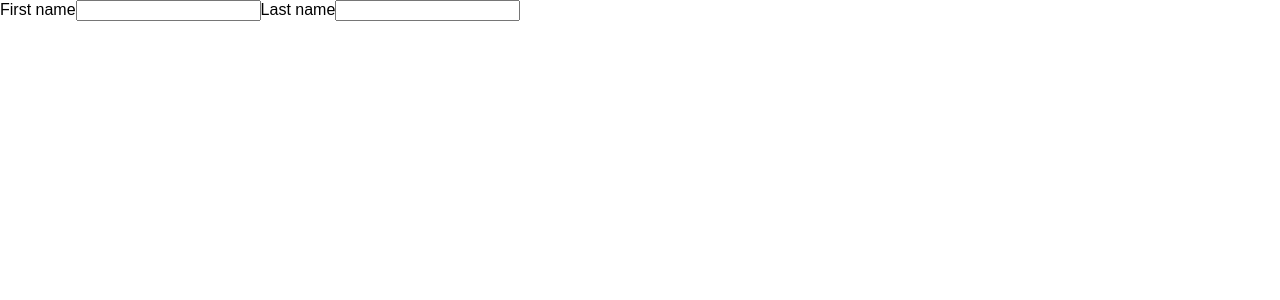
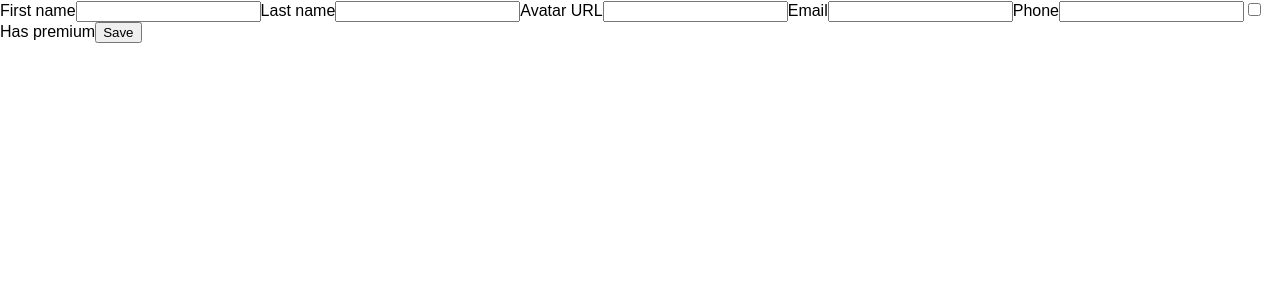
Before and after one commit to vsgoulart/merchants-spa, a React app: page /merchants/new in a window 1280 px wide. Shown: the top 300 px of the page. Built offline with nearby package versions, Linux system fonts and the light colour scheme; no server answers.

Commit message:
Adds redirect to merchant form

```diff
--- /dev/null
+++ b/src/actions/redirect.js
@@ -0,0 +1,7 @@
+export const REDIRECT = "REDIRECT";
+
+export const RESET_REDIRECT = "RESET_REDIRECT";
+
+export const redirect = () => ({ type: REDIRECT });
+
+export const resetRedirect = () => ({ type: RESET_REDIRECT });
--- a/src/components/MerchantFormView.jsx
+++ b/src/components/MerchantFormView.jsx
@@ -39,6 +39,34 @@ class MerchantFormView extends Component {
             required
           />
         </label>
+        <label htmlFor="avatarUrl">
+          Avatar URL
+          <Field name="avatarUrl" id="avatarUrl" component="input" type="url" />
+        </label>
+        <label htmlFor="email">
+          Email
+          <Field
+            name="email"
+            id="email"
+            component="input"
+            type="email"
+            required
+          />
+        </label>
+        <label htmlFor="phone">
+          Phone
+          <Field name="phone" id="phone" component="input" type="tel" />
+        </label>
+        <label htmlFor="hasPremium">
+          <Field
+            name="hasPremium"
+            id="hasPremium"
+            component="input"
+            type="checkbox"
+          />
+          Has premium
+        </label>
+        <button type="submit">Save</button>
       </form>
     );
   }
--- a/src/containers/MerchantForm.jsx
+++ b/src/containers/MerchantForm.jsx
@@ -1,11 +1,32 @@
 import React, { Component } from "react";
+import { Redirect } from "react-router-dom";
 import { connect } from "react-redux";
 import { reduxForm } from "redux-form";
+import {
+  fetchMerchant,
+  fetchCreateMerchant,
+  fetchUpdateMerchant
+} from "../actions/merchants";
+import { redirect } from "../actions/redirect";
 import MerchantFormView from "../components/MerchantFormView";
 
 class MerchantForm extends Component {
   render() {
-    return <MerchantFormView {...this.props} />;
+    const { redirect } = this.props;
+    if (redirect) {
+      return <Redirect to="/" />;
+    } else {
+      return <MerchantFormView {...this.props} />;
+    }
+  }
+
+  componentDidMount() {
+    const { id } = this.props.match.params;
+    const { initialValues, getMerchant } = this.props;
+
+    if (id && !initialValues) {
+      getMerchant(id);
+    }
   }
 }
 
@@ -16,17 +37,19 @@ const mapStateToProps = (state, ownProps) => {
 
   if (id) {
     const merchants = state.merchants.data;
+    const initialValues = merchants[id] ? { ...merchants[id] } : undefined;
     const loading = state.merchants.isFetching
       ? true
       : !merchants.hasOwnProperty(id);
 
     return {
-      initialValues: { ...merchants[id] },
+      initialValues,
       loading,
-      error: state.merchants.error
+      error: state.merchants.error,
+      redirect: state.redirect
     };
   } else {
-    return {};
+    return { redirect: state.redirect };
   }
 };
 
@@ -35,11 +58,16 @@ const mapDispatchToProps = (dispatch, ownProps) => {
 
   return {
     save(values) {
-      console.log(values);
-
       if (id) {
+        dispatch(fetchUpdateMerchant(values));
+        dispatch(redirect());
       } else {
+        dispatch(fetchCreateMerchant(values));
+        dispatch(redirect());
       }
+    },
+    getMerchant(id) {
+      dispatch(fetchMerchant(id));
     }
   };
 };
--- a/src/containers/Merchants.jsx
+++ b/src/containers/Merchants.jsx
@@ -1,6 +1,7 @@
 import React, { Component } from "react";
 import { connect } from "react-redux";
 import { fetchMerchants, fetchDeleteMerchant } from "../actions/merchants";
+import { resetRedirect as resetRedirectAction } from "../actions/redirect";
 
 import MerchantsView from "../components/MerchantsView";
 
@@ -10,9 +11,10 @@ class Merchants extends Component {
   }
 
   componentDidMount() {
-    const { getMerchants } = this.props;
+    const { getMerchants, resetRedirect } = this.props;
 
     getMerchants();
+    resetRedirect();
   }
 }
 
@@ -48,6 +50,9 @@ const mapDispatchToProps = dispatch => ({
   },
   deleteMerchant(id) {
     dispatch(fetchDeleteMerchant(id));
+  },
+  resetRedirect() {
+    dispatch(resetRedirectAction());
   }
 });
 
--- a/src/reducers/index.js
+++ b/src/reducers/index.js
@@ -2,5 +2,10 @@ import { combineReducers } from "redux";
 import { reducer as formReducer } from "redux-form";
 
 import merchants from "./merchants";
+import redirect from "./redirect";
 
-export default combineReducers({ merchants, form: formReducer });
+export default combineReducers({
+  merchants,
+  form: formReducer,
+  redirect
+});
--- /dev/null
+++ b/src/reducers/redirect.js
@@ -0,0 +1,14 @@
+import { REDIRECT, RESET_REDIRECT } from "../actions/redirect";
+
+const redirect = (state = false, action) => {
+  switch (action.type) {
+    case REDIRECT:
+      return true;
+    case RESET_REDIRECT:
+      return false;
+    default:
+      return state;
+  }
+};
+
+export default redirect;
```
Also changed, not shown: 2 other files (tests, documents, lock files or other folders).
